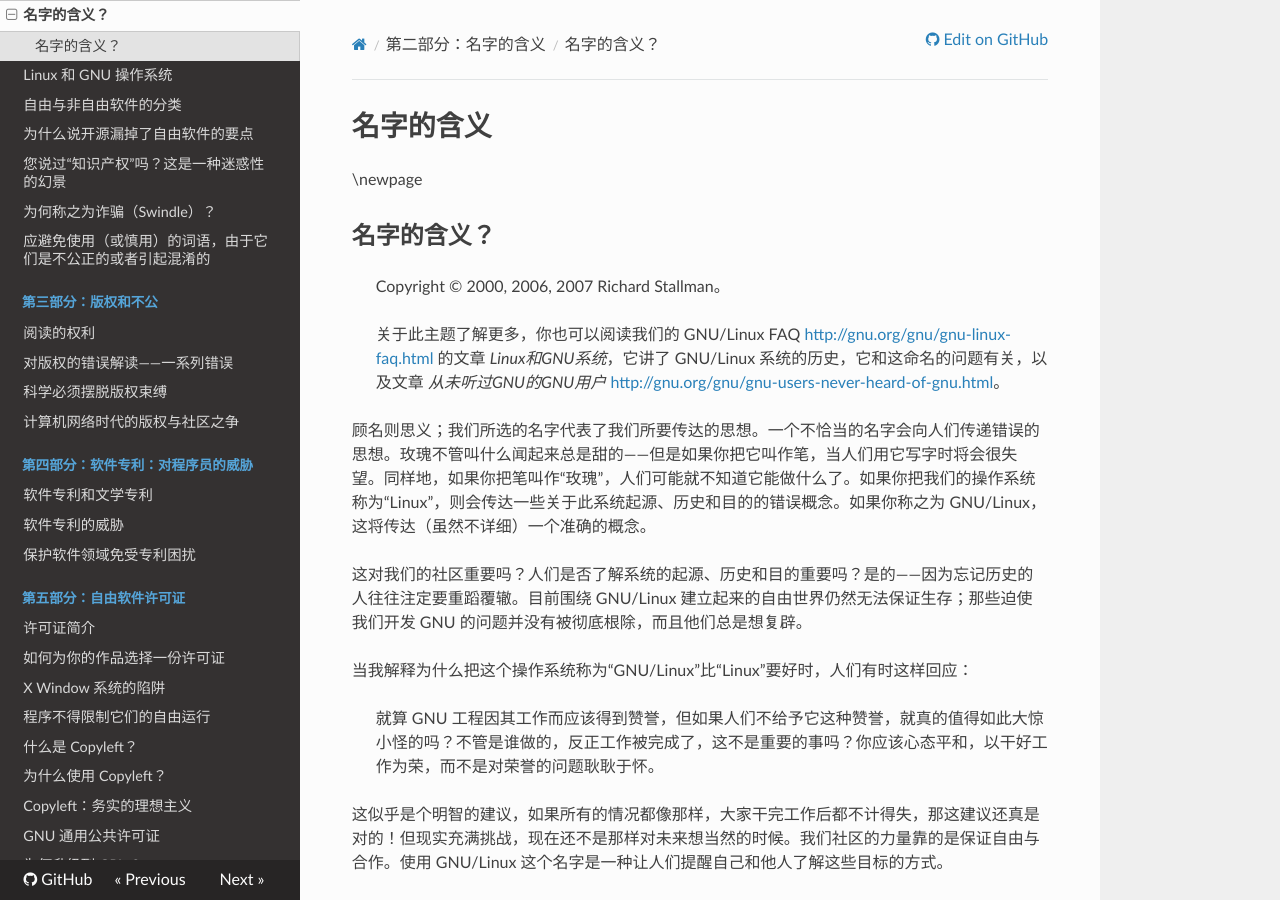
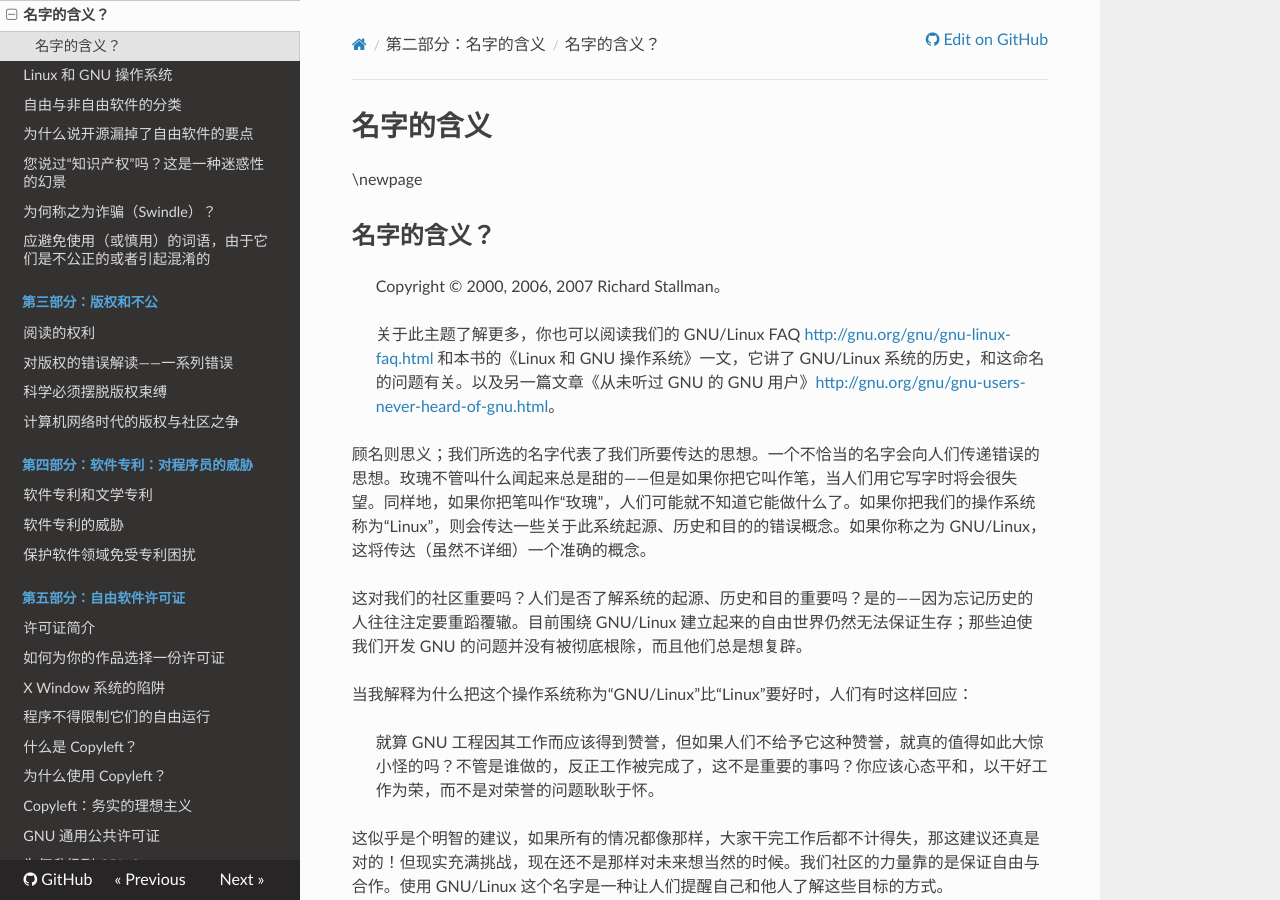
Before and after one commit to beijinglug/fsfs-zh, an MkDocs documentation site: the page built from docs/why-gnu-linux.md, in a window 1280 px wide and 900 px high. Built offline with MkDocs 1.6.1, drawn with Linux system fonts in a browser that asks for light colours; nearby versions of some CDN libraries; old or Windows-style settings are respelled for this version of MkDocs.

Commit message:
update why-gnu-linux

```diff
--- a/docs/why-gnu-linux.md
+++ b/docs/why-gnu-linux.md
@@ -5,7 +5,7 @@
 
 > Copyright © 2000, 2006, 2007 Richard Stallman。
 
->关于此主题了解更多，你也可以阅读我们的 GNU/Linux FAQ <http://gnu.org/gnu/gnu-linux-faq.html> 的文章 *Linux和GNU系统*，它讲了 GNU/Linux 系统的历史，它和这命名的问题有关，以及文章 *从未听过GNU的GNU用户* <http://gnu.org/gnu/gnu-users-never-heard-of-gnu.html>。
+>关于此主题了解更多，你也可以阅读我们的 GNU/Linux FAQ <http://gnu.org/gnu/gnu-linux-faq.html> 和本书的《Linux 和 GNU 操作系统》一文，它讲了 GNU/Linux 系统的历史，和这命名的问题有关。以及另一篇文章《从未听过 GNU 的 GNU 用户》<http://gnu.org/gnu/gnu-users-never-heard-of-gnu.html>。
 
 顾名则思义；我们所选的名字代表了我们所要传达的思想。一个不恰当的名字会向人们传递错误的思想。玫瑰不管叫什么闻起来总是甜的——但是如果你把它叫作笔，当人们用它写字时将会很失望。同样地，如果你把笔叫作“玫瑰”，人们可能就不知道它能做什么了。如果你把我们的操作系统称为“Linux”，则会传达一些关于此系统起源、历史和目的的错误概念。如果你称之为 GNU/Linux，这将传达（虽然不详细）一个准确的概念。
 
```
